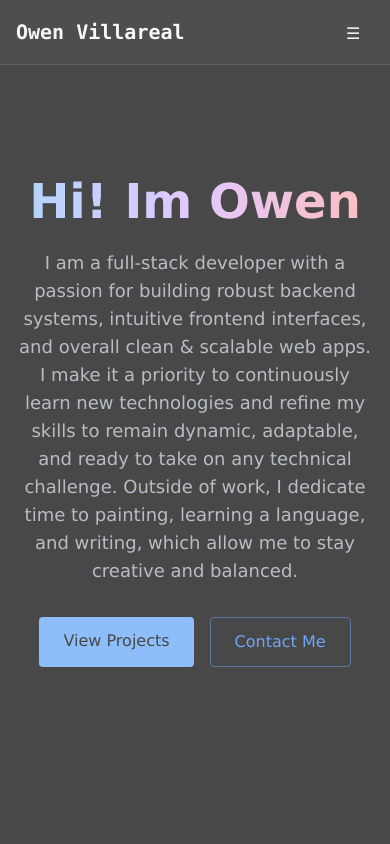
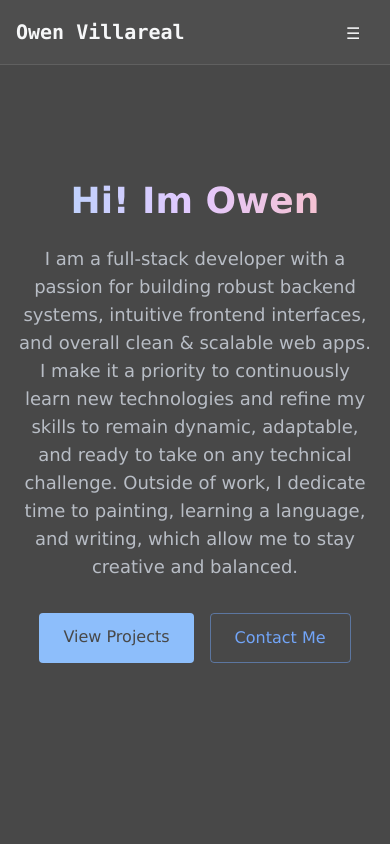
Before and after one commit to idqam/dev_website, a Next.js app: page / in a window 390 px wide. Shown: the top 844 px of the page. Built offline with nearby package versions, Linux system fonts and the light colour scheme.

Commit message:
trying phone

```diff
--- a/src/components/sections/HomeSec.tsx
+++ b/src/components/sections/HomeSec.tsx
@@ -5,10 +5,10 @@ export const HomeSec = () => {
       className="min-h-screen bg-black flex  items-center justify-center relative"
     >
       <div className="text-center z-10 px-4">
-        <h1 className="text-5xl md:text-7xl font-bold mb-6 bg-gradient-to-r from-blue-300 to-red-300 via-purple-300 bg-clip-text text-transparent leading-right">
+        <h1 className="text-4xl sm:text-xl md:text-2xl lg:text-5xl font-bold mb-6 bg-gradient-to-r from-blue-300 to-red-300 via-purple-300 bg-clip-text text-transparent leading-right">
           Hi! Im Owen
         </h1>
-        <p className="text-gray-400 text-lg mb-8 max-w-lg mx-auto">
+        <p className="text-gray-400 text-lg sm:text-sm mb-8 max-w-lg mx-auto">
           I am a full-stack developer with a passion for building robust backend
           systems, intuitive frontend interfaces, and overall clean & scalable
           web apps. I make it a priority to continuously learn new technologies
```
